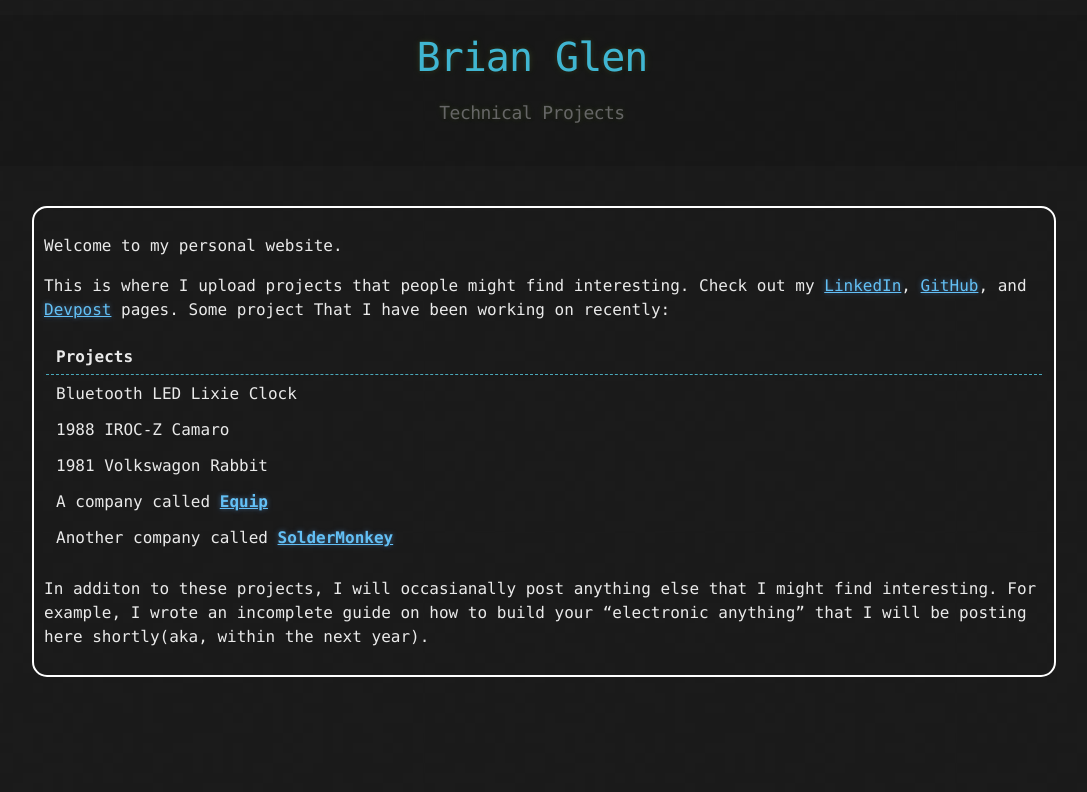
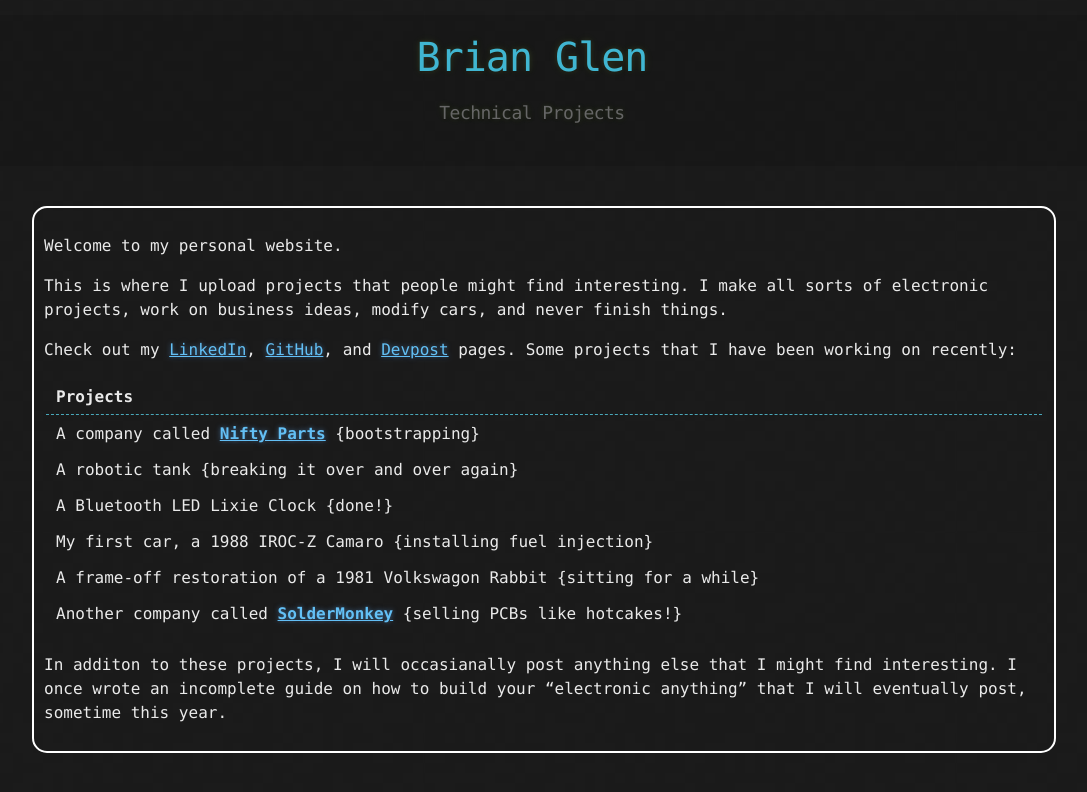
Before and after one commit to bglen/bglen.github.io, a Jekyll site: the page built from index.md, in a window 1280 px wide. Shown: the top 792 px of the page, without its empty margins (108-1195 px from the left). Built offline with Jekyll 4.4.1, drawn with Linux system fonts in a browser that asks for light colours.

Commit message:
Updated frontpage

```diff
--- a/index.md
+++ b/index.md
@@ -4,8 +4,9 @@ layout: default
 
 Welcome to my personal website.
 
-This is where I upload projects that people might find interesting.
-Check out my [LinkedIn], [GitHub], and [Devpost] pages. Some project That I have been working on recently:
+This is where I upload projects that people might find interesting. I make all sorts of electronic projects, work on business ideas, modify cars, and never finish things.
+
+Check out my [LinkedIn], [GitHub], and [Devpost] pages. Some projects that I have been working on recently:
 
   [LinkedIn]: https://www.linkedin.com/in/brian-glen-698756129/
   [GitHub]: https://github.com/bglen
@@ -13,13 +14,14 @@ Check out my [LinkedIn], [GitHub], and [Devpost] pages. Some project That I have
 
 | Projects
 |:----------
-| Bluetooth LED Lixie Clock
-| 1988 IROC-Z Camaro
-| 1981 Volkswagon Rabbit
-| A company called [**Equip**]
-| Another company called [**SolderMonkey**]
+| A company called [**Nifty Parts**] {bootstrapping}
+| A robotic tank {breaking it over and over again}
+| A Bluetooth LED Lixie Clock {done!}
+| My first car, a 1988 IROC-Z Camaro {installing fuel injection}
+| A frame-off restoration of a 1981 Volkswagon Rabbit {sitting for a while}
+| Another company called [**SolderMonkey**] {selling PCBs like hotcakes!}
 
-  [**Equip**]: http://www.brianglen.com/Equip/
+  [**Nifty Parts**]: nifty.parts
   [**SolderMonkey**]: https://www.thesoldermonkey.com
 
-In additon to these projects, I will occasianally post anything else that I might find interesting. For example, I wrote an incomplete guide on how to build your "electronic anything" that I will be posting here shortly(aka, within the next year).
+In additon to these projects, I will occasianally post anything else that I might find interesting. I once wrote an incomplete guide on how to build your "electronic anything" that I will eventually post, sometime this year.
```
Also changed, not shown: 1 other file.
